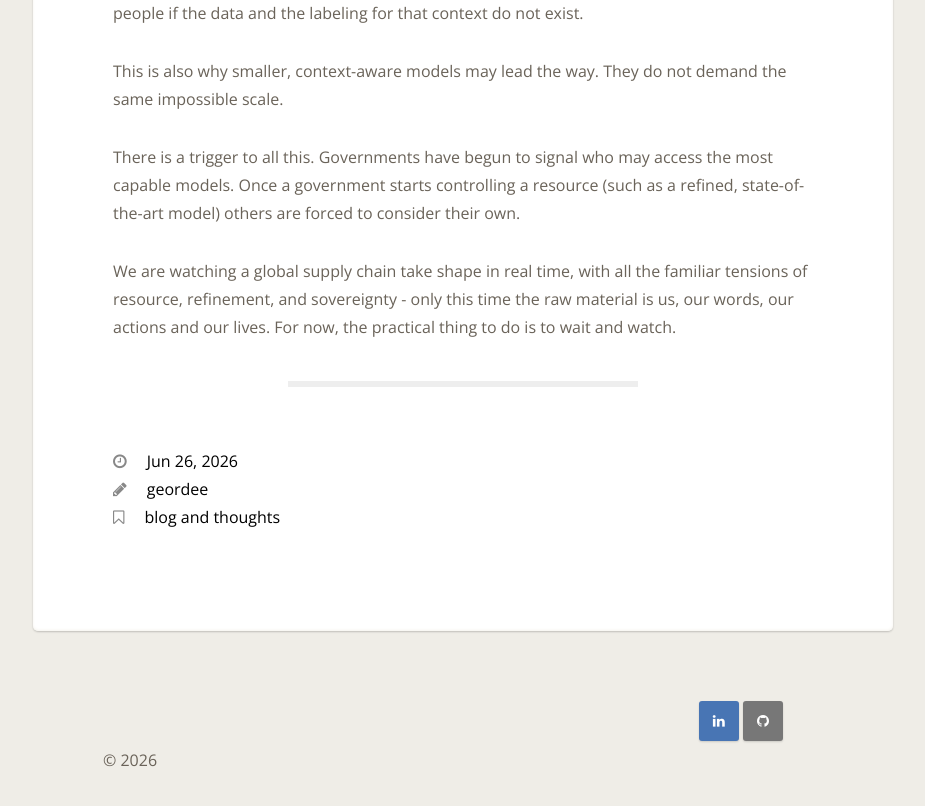
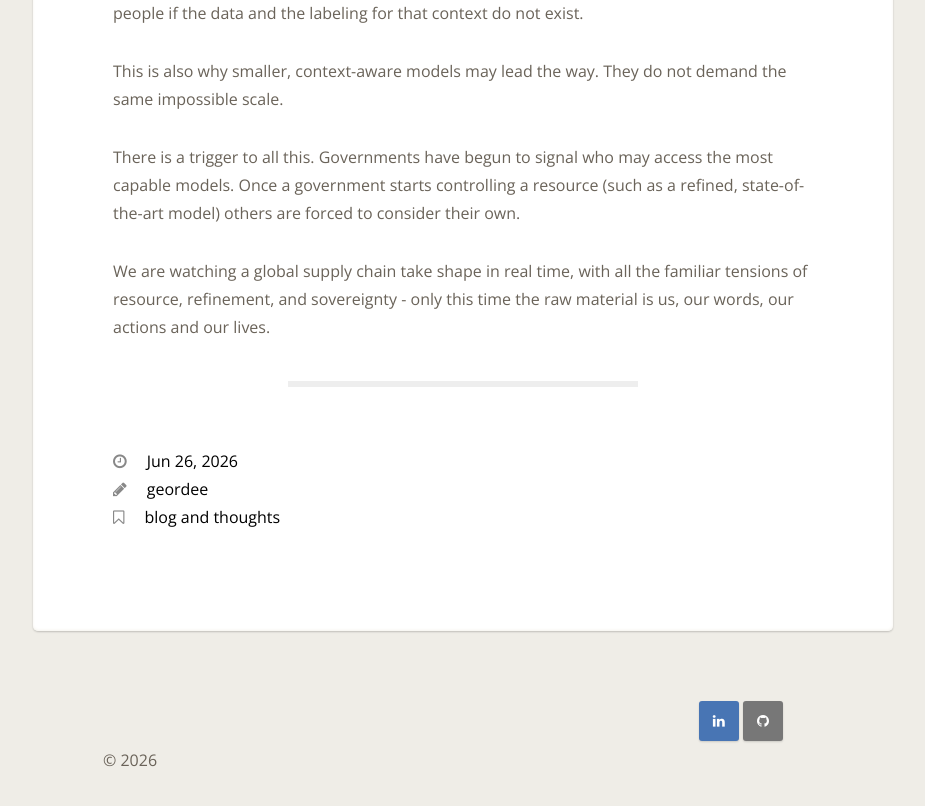
Before and after one commit to geordee/geordee.github.io, a Jekyll site: the page built from _posts/2026-06-26-data-labeling-is-the-new-data-mining.md, in a window 1280 px wide and 900 px high, scrolled down 1086 px. Shown: the top 806 px of the window, without its empty margins (177-1102 px from the left). Built offline with Jekyll 4.4.1, drawn with Linux system fonts in a browser that asks for light colours; comment, search, counter and statistics services are not loaded.

```diff
--- a/_posts/2026-06-26-data-labeling-is-the-new-data-mining.md
+++ b/_posts/2026-06-26-data-labeling-is-the-new-data-mining.md
@@ -21,4 +21,4 @@
 
 There is a trigger to all this. Governments have begun to signal who may access the most capable models. Once a government starts controlling a resource (such as a refined, state-of-the-art model) others are forced to consider their own.
 
-We are watching a global supply chain take shape in real time, with all the familiar tensions of resource, refinement, and sovereignty - only this time the raw material is us, our words, our actions and our lives. For now, the practical thing to do is to wait and watch.
+We are watching a global supply chain take shape in real time, with all the familiar tensions of resource, refinement, and sovereignty - only this time the raw material is us, our words, our actions and our lives.
```
